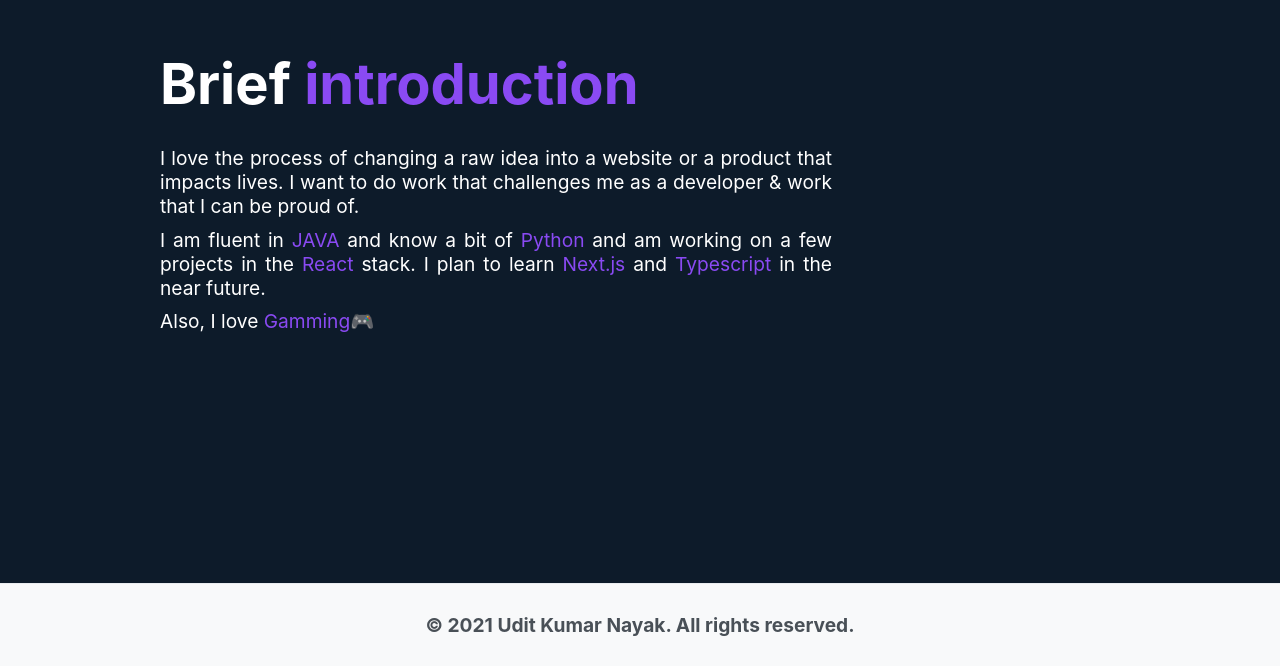
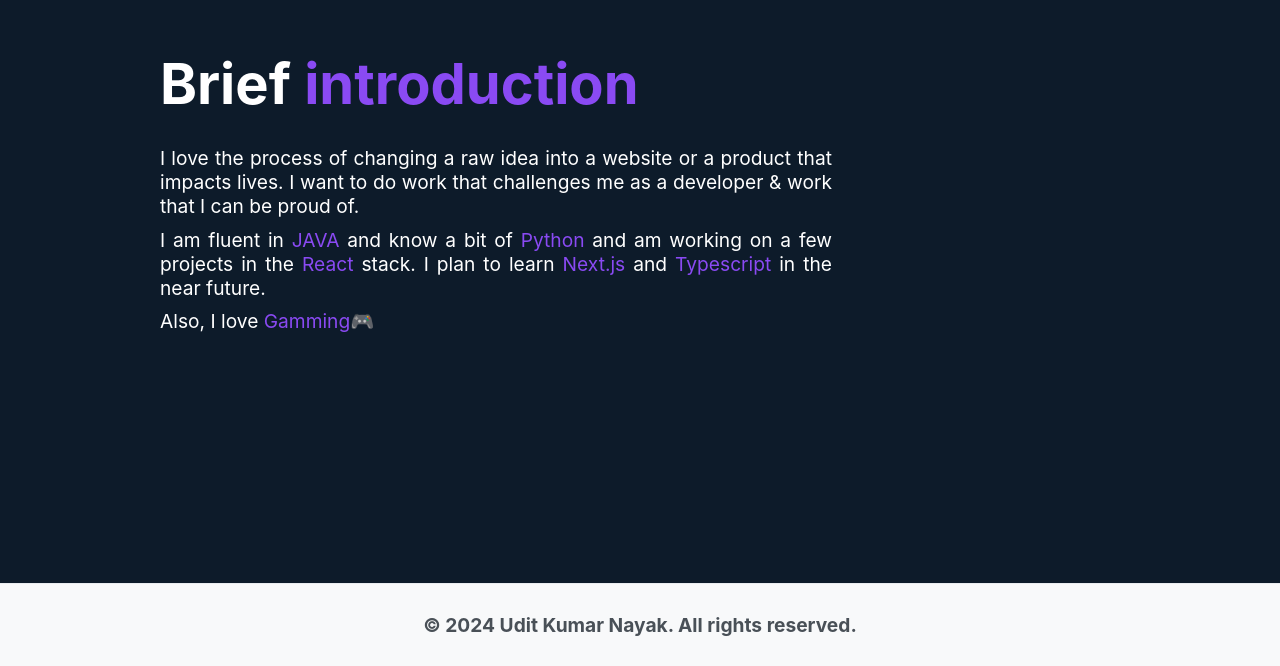
Before and after one commit to UditNayak/portfolio, a React (Create React App) app: page / in a window 1280 px wide. Shown: the part 932-1598 px from the top of the page. Built offline with nearby package versions, Linux system fonts and the light colour scheme.

Commit message:
Footer Text Updated

```diff
--- a/src/components/Footer/Footer.jsx
+++ b/src/components/Footer/Footer.jsx
@@ -3,7 +3,7 @@ import "./Footer.css";
 function Footer() {
   return (
     <div className="footer">
-      <p>© 2021 Udit Kumar Nayak. All rights reserved.</p>
+      <p>© 2024 Udit Kumar Nayak. All rights reserved.</p>
     </div>
   );
 }
```
